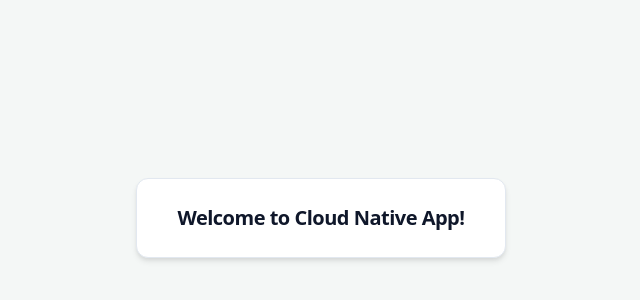
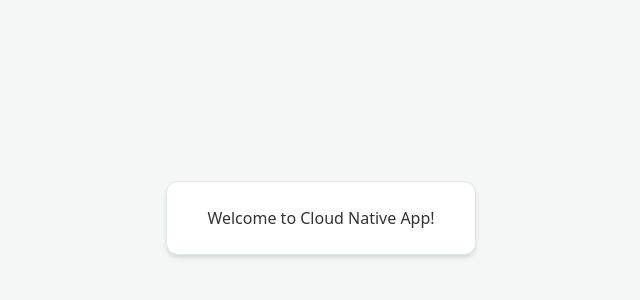
Before and after one commit to Henriquemcc/cloudnativeapp, a Next.js app in the folder frontend/: page / in a window 1280 px wide. Shown: the part 182-482 px from the top of the page, without its empty margins (319-959 px from the left). Built offline with nearby package versions, Linux system fonts and the light colour scheme.

Commit message:
Corrigindo erro do teste

```diff
--- a/frontend/app/page.js
+++ b/frontend/app/page.js
@@ -1,19 +1,16 @@
-import Head from "next/head";
 import styles from "@/styles/Home.module.css";
+
+export const metadata = {
+  title: "Cloud Native App",
+  description: "Cloud Native App",
+};
 
 export default function Home() {
   return (
-    <>
-      <Head>
-        <title>Cloud Native App</title>
-        <meta name="description" content="Cloud Native App" />
-        <meta name="viewport" content="width=device-width, initial-scale=1" />
-      </Head>
-      <main className={styles.main}>
-        <div className={styles.description}>
-          <p>Welcome to Cloud Native App!</p>
-        </div>
-      </main>
-    </>
+    <main className={styles.main}>
+      <div className={styles.description}>
+        <h1>Welcome to Cloud Native App!</h1>
+      </div>
+    </main>
   );
 }
```
Also changed, not shown: 1 other file (tests, documents, lock files or other folders).
